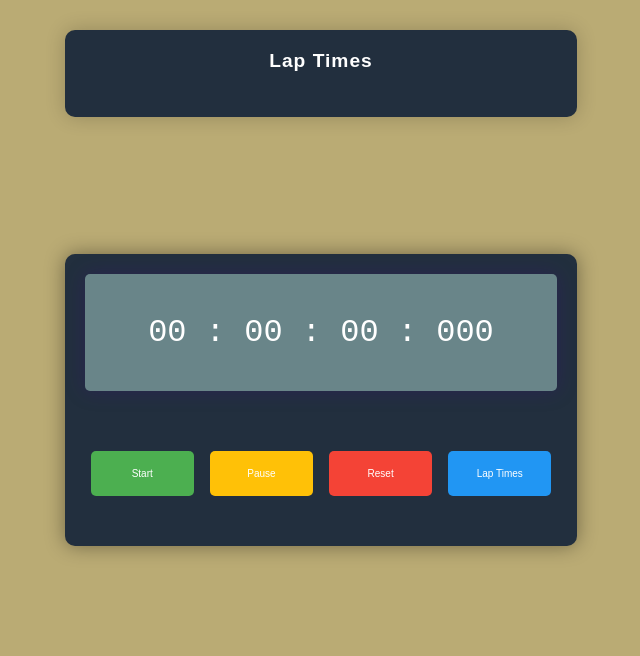
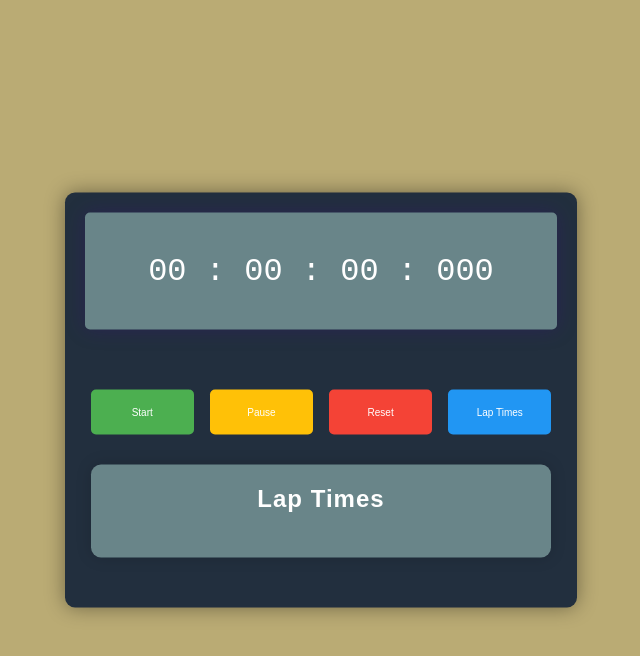
Before and after one commit to ud2xin/CODECRAFT_WD_02, a plain HTML site: page index.html in a window 1280 px wide. Shown: the whole page, without its empty margins (319-959 px from the left). Drawn offline with Linux system fonts and the light colour scheme.

Commit message:
styling lap times

```diff
--- a/index.html
+++ b/index.html
@@ -17,15 +17,15 @@
             <button id="reset-timer">Reset</button>
             <button id="lap-timer">Lap Times</button>
         </div>
-    </div>
-
-    <div class="laps">
+        <div class="laps">
         <h3>Lap Times</h3>
         <ul id="lap-list">
             <!-- Lap times will be added here -->
         </ul>
     </div>
 
+    </div>
+
     <script src="script.js"></script>
 </body>
 </html>
--- a/style.css
+++ b/style.css
@@ -91,30 +91,31 @@ body{
 }
 
 .laps {
-    width: 40%;
-    min-width: 500px;
     margin: 30px auto 0 auto;
-    background-color: #222f3e;
+    background-color: #698589;
     border-radius: 10px;
-    box-shadow: 0 0 20px rgba(0,0,0,0.2);
+    box-shadow: 0 0 16px rgba(0,0,0,0.15);
     padding: 20px 0 30px 0;
     color: #fff;
+    width: 90%;
+    max-width: 500px;
 }
 
 .laps h3 {
     text-align: center;
     margin-bottom: 15px;
     font-family: 'Poppins', sans-serif;
-    font-size: 1.2rem;
+    font-size: 1.5rem;
     letter-spacing: 1px;
-    color: #fff;
+    color: white;
 }
 
 #lap-list {
     list-style: none;
-    padding: 0 30px;
-    max-height: 200px;
+    padding: 0 24px;
+    max-height: 180px;
     overflow-y: auto;
+    margin: 0;
 }
 
 #lap-list li {
```
